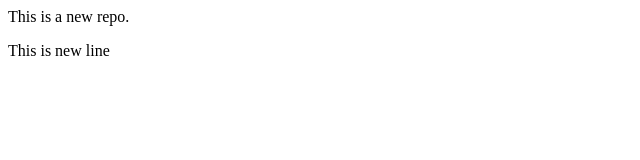
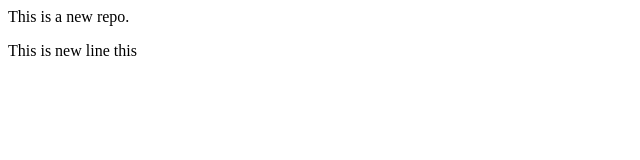
Before and after one commit to RISHABH-SONII/LocalRepo, a plain HTML site: page index.html in a window 1280 px wide. Shown: the full height of the page, 0-640 px from the left. Drawn offline with Linux system fonts and the light colour scheme.

Commit message:
Add keyword

```diff
--- a/index.html
+++ b/index.html
@@ -1,2 +1,2 @@
 <p>This is a new repo.</p>
-<p>This is new line</p>
+<p>This is new line this</p>
```
